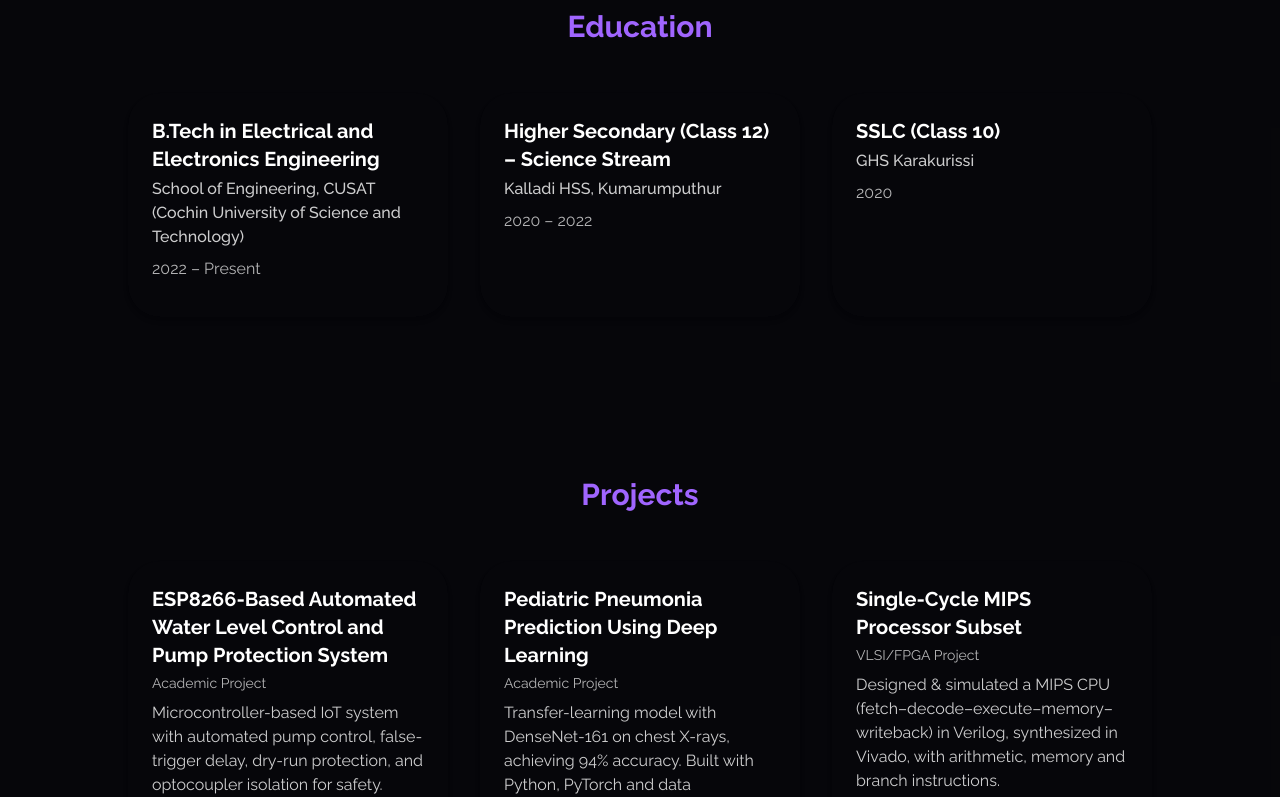
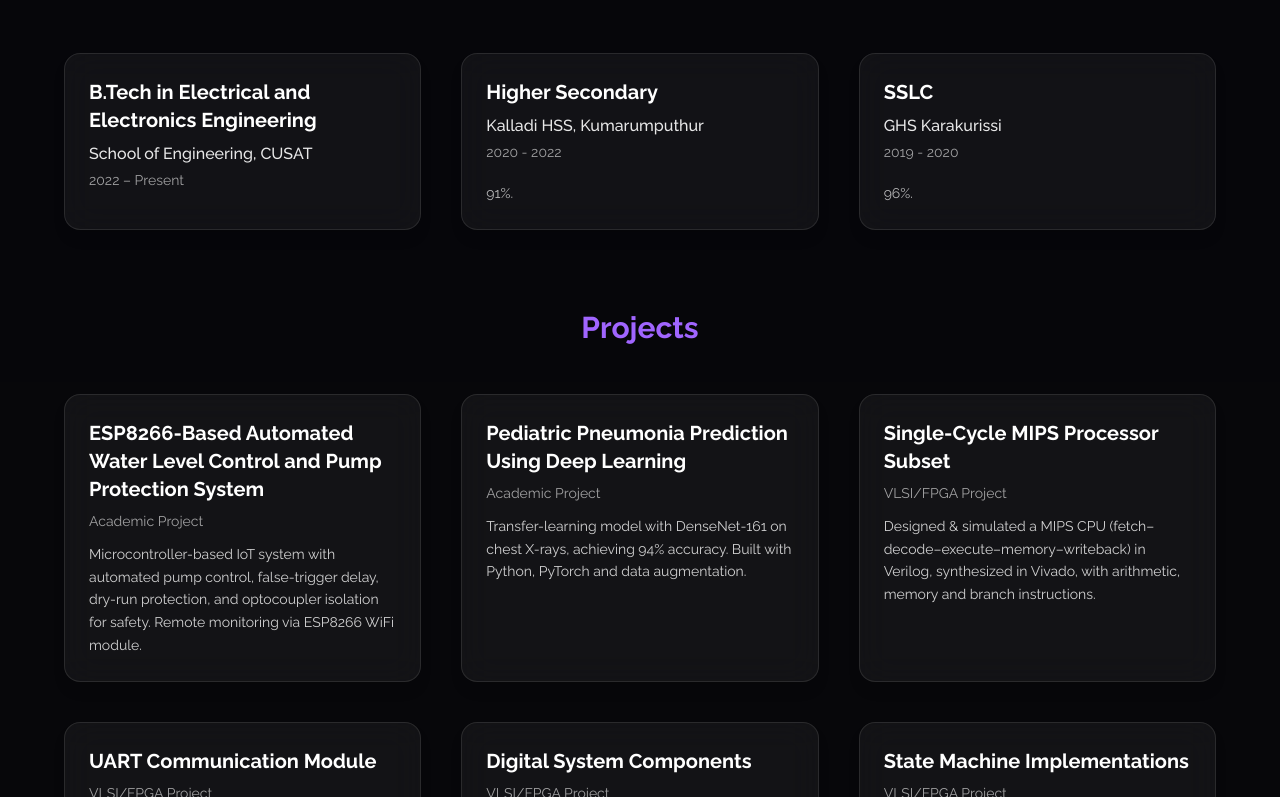
Before and after one commit to Afsalkalladi/portfolio, a Next.js app: page / in a window 1280 px wide. Shown: the part 1143-1940 px from the top of the page. Built offline with nearby package versions, Linux system fonts and the light colour scheme.

Commit message:
added cards

```diff
--- a/src/components/EducationSection.tsx
+++ b/src/components/EducationSection.tsx
@@ -5,30 +5,37 @@ import { educationData } from "@/data/education";
 
 export default function EducationSection() {
   return (
-    <section id="education" className="py-20 px-6 bg-background-500/10">
+    <section id="education" className="py-10 px-6 bg-background-500/10">
       <h2 className="text-3xl font-semibold text-primary-500 text-center mb-12">
         Education
       </h2>
 
-      <div className="max-w-5xl mx-auto grid grid-cols-1 sm:grid-cols-2 lg:grid-cols-3 gap-8">
+      <div className="max-w-6xl mx-auto grid grid-cols-1 sm:grid-cols-2 lg:grid-cols-3 gap-10">
         {educationData.map((edu, i) => (
           <motion.div
             key={edu.id}
             initial={{ opacity: 0, y: 20 }}
-            animate={{ opacity: 1, y: 0 }}
+            whileInView={{ opacity: 1, y: 0 }}
             transition={{ delay: i * 0.2 }}
-            className="bg-background-500/20 p-6 rounded-xl shadow-md"
+            viewport={{ once: true }}
+            className="bg-white/5 border border-white/10 backdrop-blur-lg p-6 rounded-2xl shadow-lg hover:shadow-xl transition-shadow duration-300"
           >
-            {/* Degree first */}
-            <h3 className="text-xl font-bold text-white mb-1">{edu.degree}</h3>
-            {/* Institution second */}
-            <p className="text-white/80 font-medium mb-2">{edu.institution}</p>
-            {/* Period */}
-            <p className="text-white/70 mb-3">{edu.period}</p>
-            {/* Details if present
-            {edu.details && (
-              <p className="text-white/80 text-sm">{edu.details}</p>
-            )} */}
+            <div className="flex flex-col h-full justify-between">
+              <div>
+                <h3 className="text-xl font-semibold text-white mb-2">
+                  {edu.degree}
+                </h3>
+                <p className="text-white/90 font-medium mb-1">
+                  {edu.institution}
+                </p>
+                <p className="text-white/60 text-sm mb-3">{edu.period}</p>
+              </div>
+              {edu.details && (
+                <p className="text-white/70 text-sm mt-2 leading-relaxed">
+                  {edu.details}
+                </p>
+              )}
+            </div>
           </motion.div>
         ))}
       </div>
--- a/src/components/ProjectsSection.tsx
+++ b/src/components/ProjectsSection.tsx
@@ -1,4 +1,3 @@
-// src/components/ExperienceSection.tsx
 "use client";
 
 import { motion } from "framer-motion";
@@ -6,33 +5,41 @@ import { projectsData } from "@/data/projects";
 
 export default function ProjectsSection() {
   return (
-    <section id="projects" className="py-20 px-6 bg-background-500/10">
+    <section id="projects" className="py-10 px-6 bg-background-500/10">
       <h2 className="text-3xl font-semibold text-primary-500 text-center mb-12">
         Projects
       </h2>
 
-      <div className="max-w-5xl mx-auto grid grid-cols-1 sm:grid-cols-2 lg:grid-cols-3 gap-8">
+      <div className="max-w-6xl mx-auto grid grid-cols-1 sm:grid-cols-2 lg:grid-cols-3 gap-10">
         {projectsData.map((proj, i) => (
           <motion.div
             key={proj.id}
             initial={{ opacity: 0, y: 20 }}
-            animate={{ opacity: 1, y: 0 }}
+            whileInView={{ opacity: 1, y: 0 }}
             transition={{ delay: i * 0.2 }}
-            className="bg-background-500/20 p-6 rounded-xl shadow-md flex flex-col"
+            viewport={{ once: true }}
+            className="bg-white/5 border border-white/10 backdrop-blur-lg p-6 rounded-2xl shadow-lg hover:shadow-xl transition-shadow duration-300 flex flex-col"
           >
-            <h3 className="text-xl font-bold text-white mb-1">{proj.title}</h3>
+            <h3 className="text-xl font-semibold text-white mb-2">
+              {proj.title}
+            </h3>
+
             {proj.period && (
-              <p className="text-white/70 text-sm mb-2">{proj.period}</p>
+              <p className="text-white/60 text-sm mb-3">{proj.period}</p>
             )}
-            <p className="text-white/80 flex-grow">{proj.details}</p>
+
+            <p className="text-white/80 text-sm flex-grow leading-relaxed">
+              {proj.details}
+            </p>
+
             {proj.link && (
               <a
                 href={proj.link}
                 target="_blank"
                 rel="noopener noreferrer"
-                className="mt-4 text-accent-500 hover:underline"
+                className="mt-4 text-accent-500 font-medium hover:underline"
               >
-                View code
+                View Code
               </a>
             )}
           </motion.div>
--- a/src/data/education.ts
+++ b/src/data/education.ts
@@ -11,7 +11,7 @@ export interface EducationEntry {
   export const educationData: EducationEntry[] = [
     {
       id: "e1",
-      institution: "School of Engineering, CUSAT (Cochin University of Science and Technology)",
+      institution: "School of Engineering, CUSAT ",
       degree: "B.Tech in Electrical and Electronics Engineering",
       period: "2022 – Present",
       details:
@@ -20,15 +20,15 @@ export interface EducationEntry {
     {
       id: "e2",
       institution: "Kalladi HSS, Kumarumputhur",
-      degree: "Higher Secondary (Class 12) – Science Stream",
-      period: "2020 – 2022",
+      degree: "Higher Secondary",
+      period: "2020 - 2022",
       details: " 91%.",
     },
     {
       id: "e3",
       institution: "GHS Karakurissi",
-      degree: "SSLC (Class 10)",
-      period: "2020",
+      degree: "SSLC ",
+      period: "2019 - 2020",
       details: " 96%.",
     },
   ];
```
